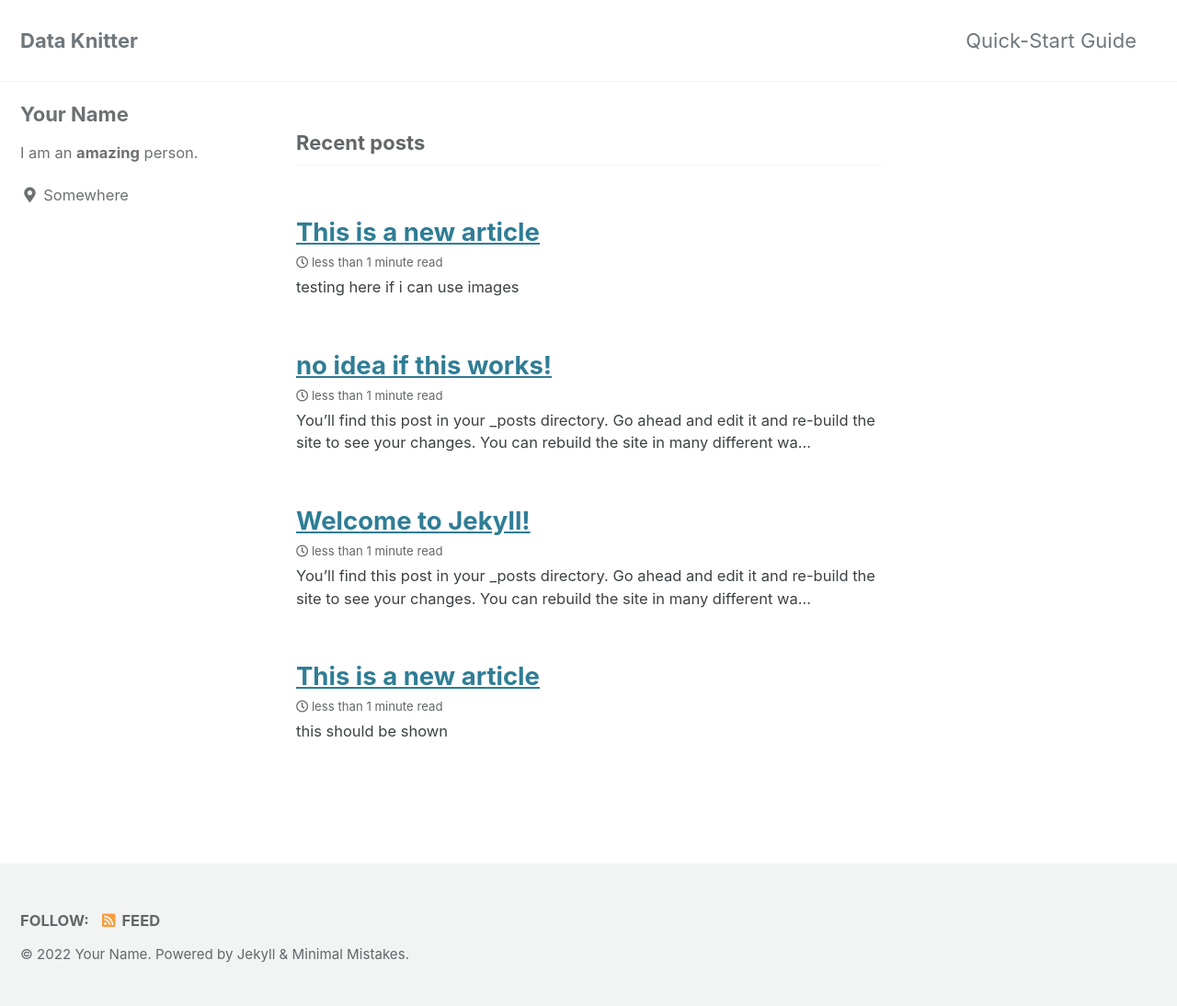
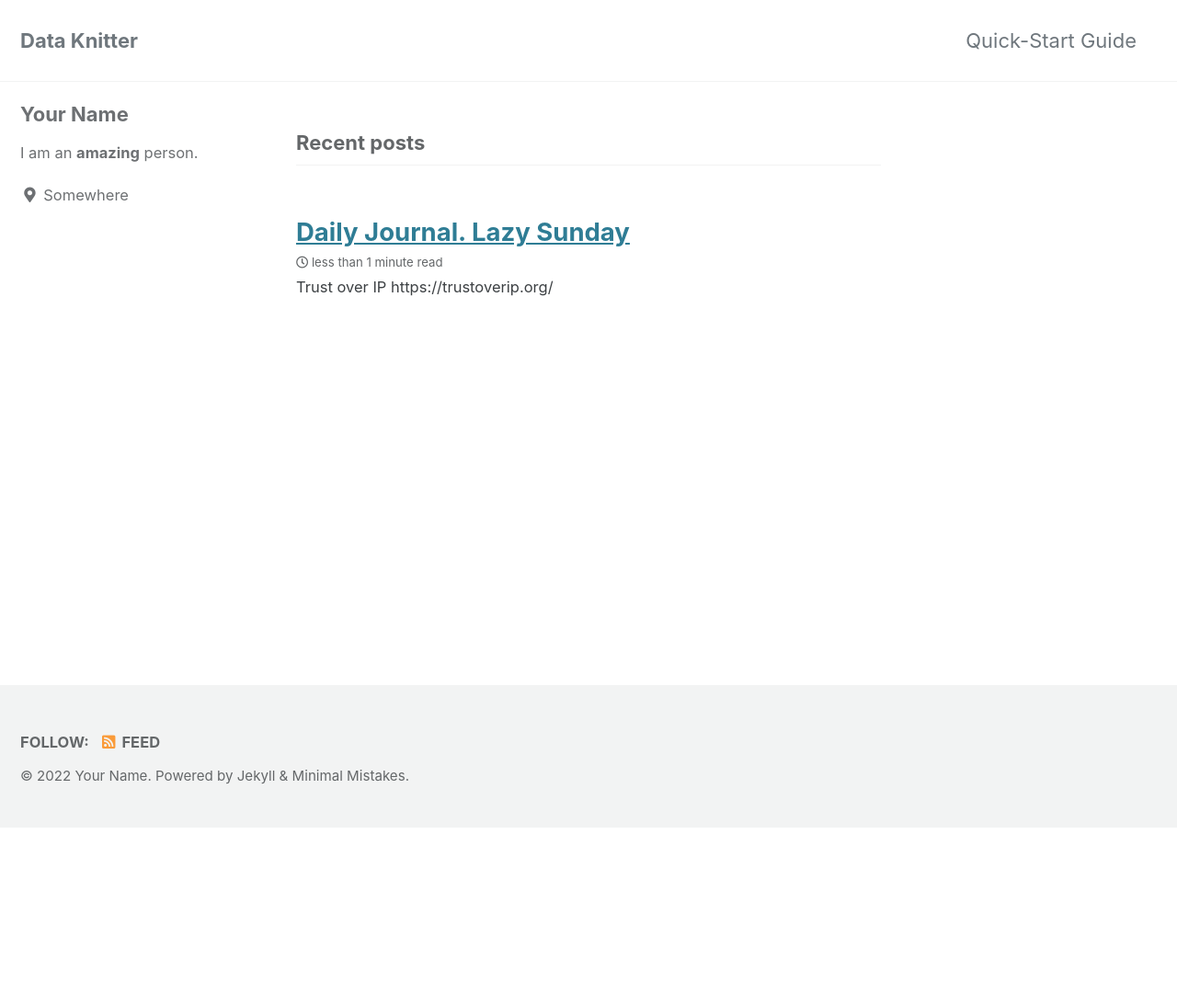
Before and after one commit to BasalGanglia/BasalGanglia.github.io, a Jekyll site: the page built from index.html, in a window 1280 px wide. Shown: the whole page at 92% size. Built offline with Jekyll 4.4.1, drawn with Linux system fonts in a browser that asks for light colours; cached includes are drawn as plain includes; the list of posts is cut into pages by our own code; after the commit the page ends 900 px from its top, so only the background shows below that.

Commit message:
removed test posts

```diff
--- a/_posts/2022-02-12-testing-the-post.markdown
+++ /dev/null
@@ -1,29 +0,0 @@
----
-layout: post
-title:  "no idea if this works!"
-date:   2022-02-12 11:48:55 +0100
-categories: jekyll update
----
-You’ll find this post in your `_posts` directory. Go ahead and edit it and re-build the site to see your changes. You can rebuild the site in many different ways, but the most common way is to run `jekyll serve`, which launches a web server and auto-regenerates your site when a file is updated.
-
-Jekyll requires blog post files to be named according to the following format:
-
-`YEAR-MONTH-DAY-title.MARKUP`
-
-Where `YEAR` is a four-digit number, `MONTH` and `DAY` are both two-digit numbers, and `MARKUP` is the file extension representing the format used in the file. After that, include the necessary front matter. Take a look at the source for this post to get an idea about how it works.
-
-Jekyll also offers powerful support for code snippets:
-
-{% highlight ruby %}
-def print_hi(name)
-  puts "Hi, #{name}"
-end
-print_hi('Tom')
-#=> prints 'Hi, Tom' to STDOUT.
-{% endhighlight %}
-
-Check out the [Jekyll docs][jekyll-docs] for more info on how to get the most out of Jekyll. File all bugs/feature requests at [Jekyll’s GitHub repo][jekyll-gh]. If you have questions, you can ask them on [Jekyll Talk][jekyll-talk].
-
-[jekyll-docs]: https://jekyllrb.com/docs/home
-[jekyll-gh]:   https://github.com/jekyll/jekyll
-[jekyll-talk]: https://talk.jekyllrb.com/
--- a/_posts/2022-02-12-testing-vscode.md
+++ /dev/null
@@ -1,8 +0,0 @@
----
-layout: post
-title: This is a new article
-author: User
-summary: checking vs code and jekyll integration for github pages
----
-
-this should be shown
--- a/_posts/2022-02-12-welcome-to-jekyll.markdown
+++ /dev/null
@@ -1,29 +0,0 @@
----
-layout: post
-title:  "Welcome to Jekyll!"
-date:   2022-02-12 11:47:55 +0100
-categories: jekyll update
----
-You’ll find this post in your `_posts` directory. Go ahead and edit it and re-build the site to see your changes. You can rebuild the site in many different ways, but the most common way is to run `jekyll serve`, which launches a web server and auto-regenerates your site when a file is updated.
-
-Jekyll requires blog post files to be named according to the following format:
-
-`YEAR-MONTH-DAY-title.MARKUP`
-
-Where `YEAR` is a four-digit number, `MONTH` and `DAY` are both two-digit numbers, and `MARKUP` is the file extension representing the format used in the file. After that, include the necessary front matter. Take a look at the source for this post to get an idea about how it works.
-
-Jekyll also offers powerful support for code snippets:
-
-{% highlight ruby %}
-def print_hi(name)
-  puts "Hi, #{name}"
-end
-print_hi('Tom')
-#=> prints 'Hi, Tom' to STDOUT.
-{% endhighlight %}
-
-Check out the [Jekyll docs][jekyll-docs] for more info on how to get the most out of Jekyll. File all bugs/feature requests at [Jekyll’s GitHub repo][jekyll-gh]. If you have questions, you can ask them on [Jekyll Talk][jekyll-talk].
-
-[jekyll-docs]: https://jekyllrb.com/docs/home
-[jekyll-gh]:   https://github.com/jekyll/jekyll
-[jekyll-talk]: https://talk.jekyllrb.com/
--- a/_posts/2022-02-13-testing_images.md
+++ b/_posts/2022-02-13-testing_images.md
@@ -1,8 +1,22 @@
 ---
 layout: post
-title: This is a new article
+title: Daily Journal. Lazy Sunday
 author: User
-summary: Summary of the article
+summary: Studying Jekyll and github pages to set this up
 ---
+# Trust over IP
+https://trustoverip.org/
+
+# Github pages up and running!
+
 testing here if i can use images
 ![test image](../assets/images/postimagetest.png)
+
+## looking gitops
+
+https://www.youtube.com/watch?v=JtZfnrwOOAw
+
+## Found a way to easily paste images to here!
+Found this fantastic hint [Paste images to VS Code](https://www.janmeppe.com/blog/paste-image/)
+
+![pasting images](../assets/images/2022-02-13-testing_images/2022-02-13-11-39-41.png)
```
Also changed, not shown: _pages/Platform_plan.md (added, +17 -0 lines), assets/images/2022-02-13-testing_images/2022-02-13-11-27-45.png (added), assets/images/2022-02-13-testing_images/2022-02-13-11-33-37.png (added), assets/images/2022-02-13-testing_images/2022-02-13-11-35-08.png (added), assets/images/2022-02-13-testing_images/2022-02-13-11-37-35.png (added), assets/images/2022-02-13-testing_images/2022-02-13-11-38-47.png (added), assets/images/2022-02-13-testing_images/2022-02-13-11-39-41.png (added).
